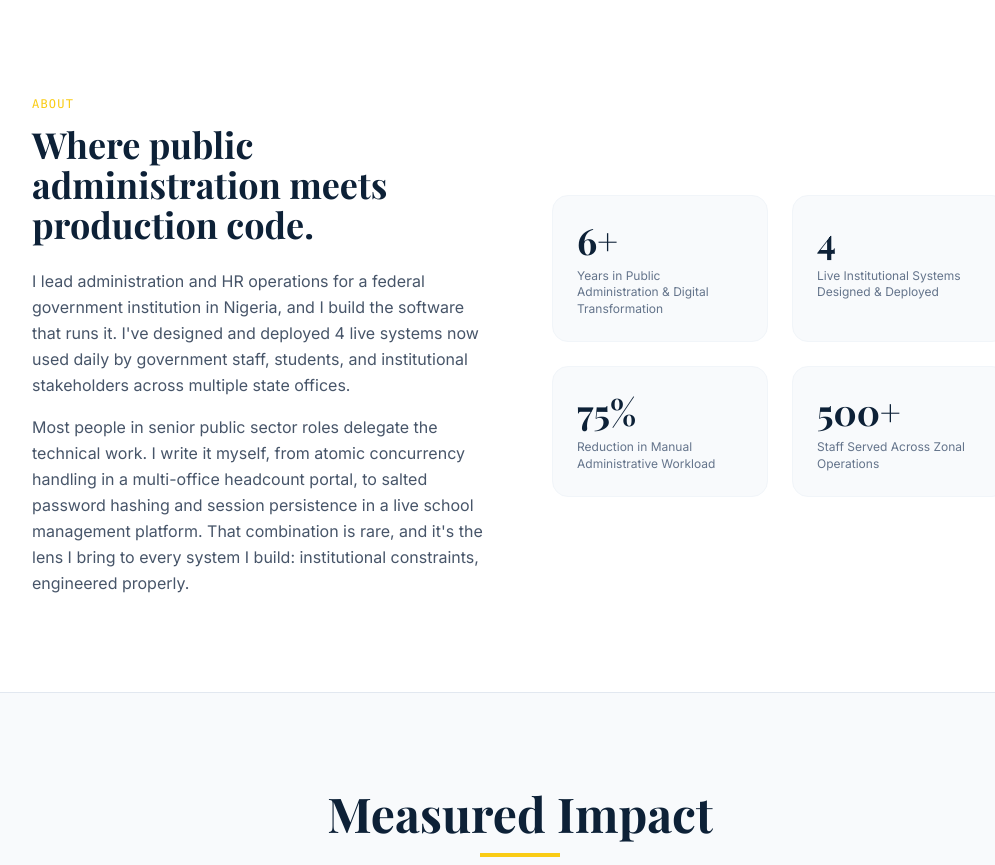
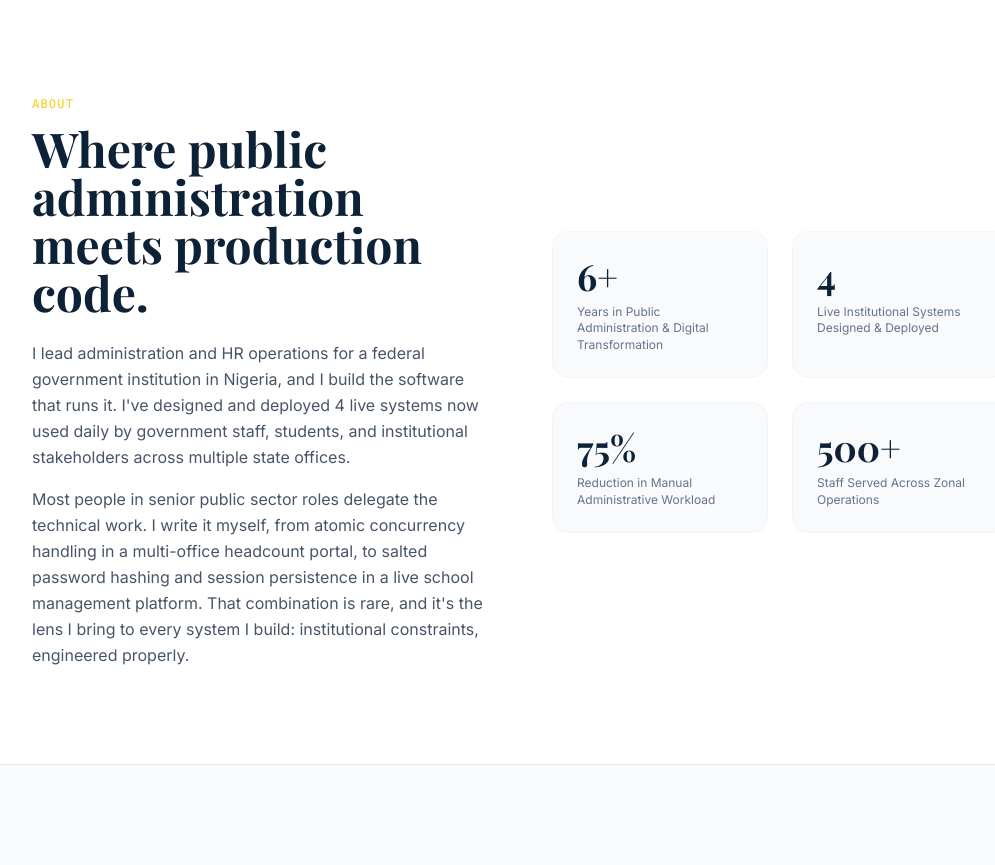
Before and after one commit to beylabs/bey-portfolio, a Next.js app: page / in a window 1280 px wide. Shown: the part 800-1665 px from the top of the page, without its empty margins (120-1115 px from the left). Built offline with nearby package versions, Linux system fonts and the light colour scheme; a web font is replaced by a local one.

Commit message:
Fix: align About heading size with the rest of the site's typography scale

```diff
--- a/components/sections/About.tsx
+++ b/components/sections/About.tsx
@@ -19,7 +19,7 @@
             <span className="text-goldAccent font-mono text-xs tracking-widest uppercase mb-3 block">
               About
             </span>
-            <h2 className="text-3xl md:text-4xl font-bold text-midnight font-serif mb-6 leading-tight">
+            <h2 className="text-4xl md:text-5xl font-bold text-midnight font-serif mb-6 leading-tight">
               Where public administration meets production code.
             </h2>
             <p className="text-slate-600 leading-relaxed mb-4">
```
